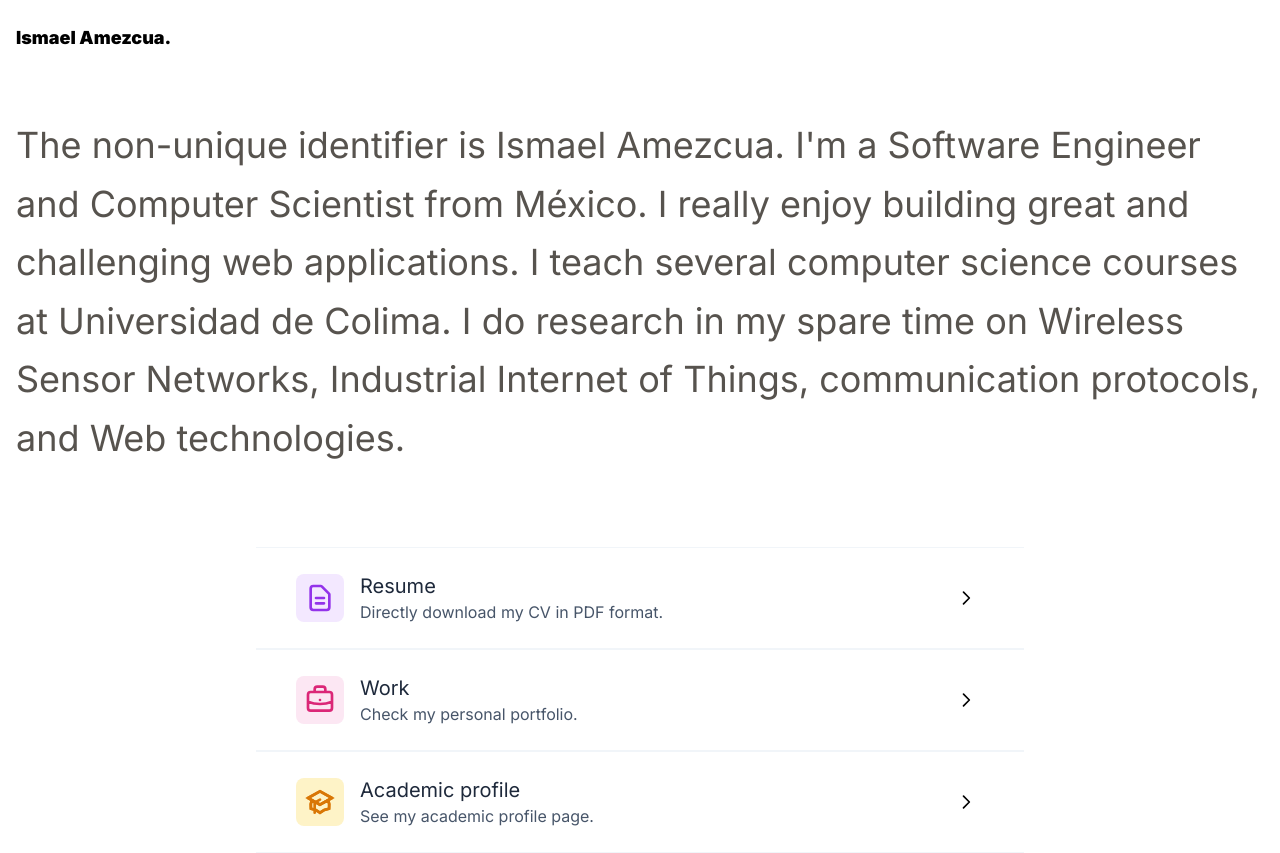
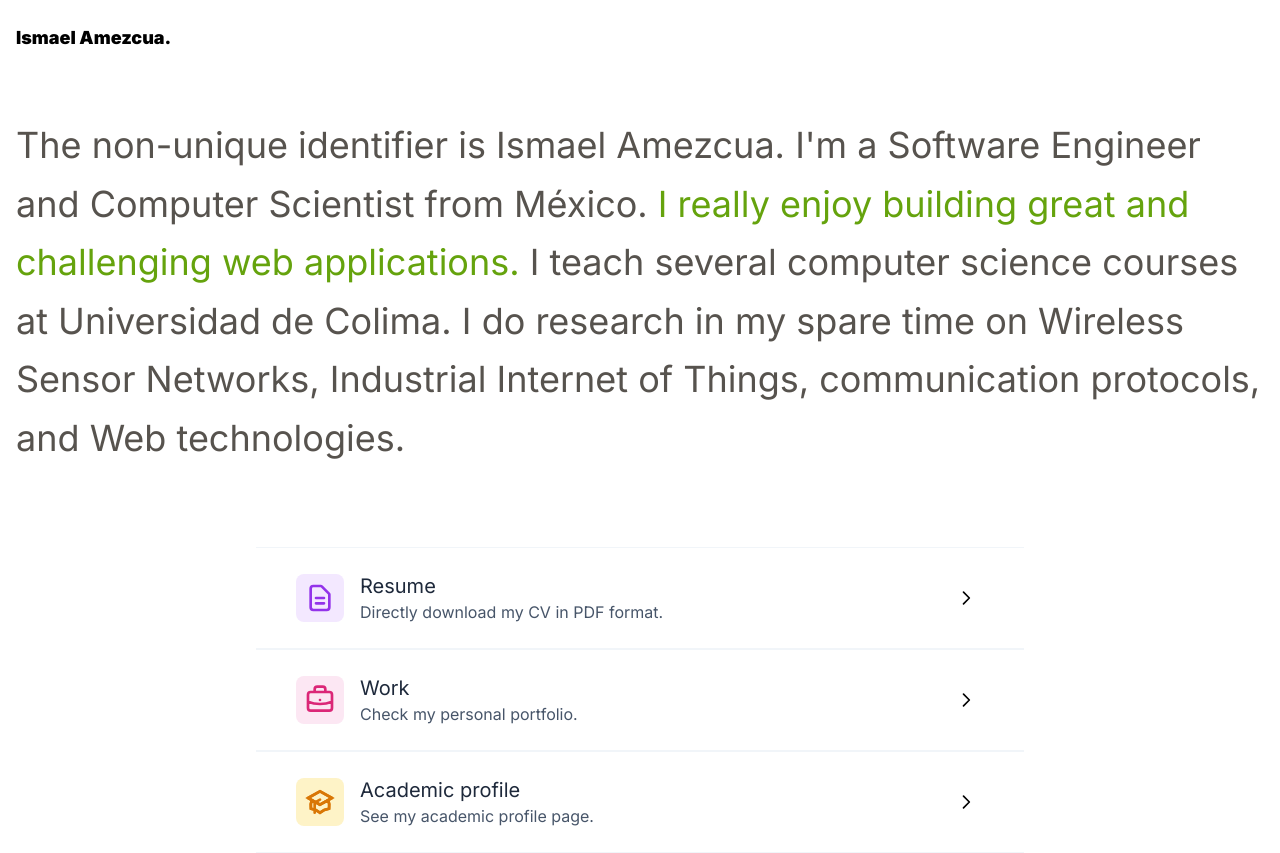
Before and after one commit to ismaelamezcua/ismaelamezcua-com, a Next.js app: page / in a window 1280 px wide. Built offline with nearby package versions, Linux system fonts and the light colour scheme.

Commit message:
feat: highlight building of web apps in home page

```diff
--- a/pages/index.tsx
+++ b/pages/index.tsx
@@ -33,7 +33,7 @@ const Home: NextPage = () => {
             <span className="hover:text-amber-600 delay-100 ease-linear transition-colors">
               I&apos;m a Software Engineer and Computer Scientist from M&eacute;xico.{` `}
             </span>
-            <span className="hover:text-lime-600 delay-100 ease-linear transition-colors">
+            <span className="text-lime-600 hover:text-lime-700 delay-100 ease-linear transition-colors">
               I really enjoy building great and challenging web applications.{` `}
             </span>
             <span className="hover:text-emerald-600 delay-100 ease-linear transition-colors">
```
